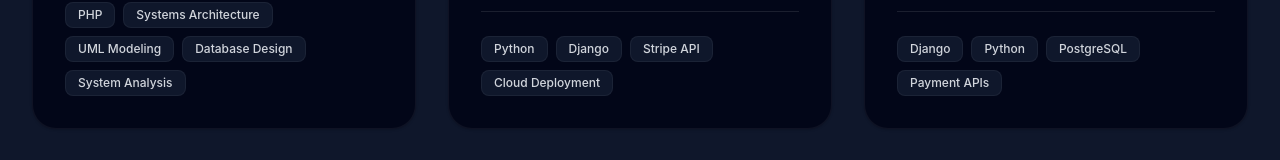
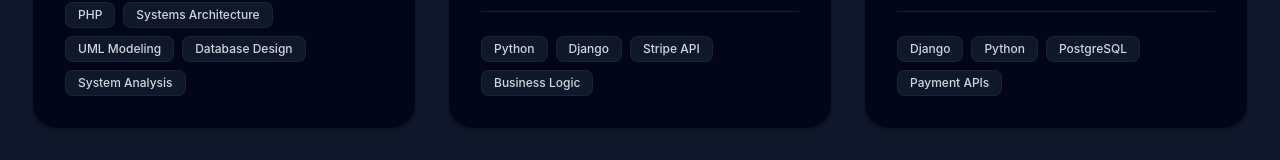
Before and after one commit to samuelopez2010/portfolio, a React (Vite) app: page / in a window 1280 px wide. Shown: the part 4549-4709 px from the top of the page. Built offline with nearby package versions, Linux system fonts and the light colour scheme.

Commit message:
Add vercel.json for SPA routing and update translations

```diff
--- a/src/i18n.js
+++ b/src/i18n.js
@@ -137,7 +137,7 @@
                         "title": "Nexus Auction Marketplace",
                         "role": "Systems Developer",
                         "description": "A live bidding platform where I engineered the backend logic to handle real-time competitive bidding and secure user authentication. Focused on creating a dynamic database structure for seamless category updates.",
-                        "tech": ["Python", "Django", "Stripe API", "Cloud Deployment"]
+                        "tech": ["Python", "Django", "Stripe API", "Business Logic"]
                     },
                     {
                         "title": "Plus58MD LMS Platform",
@@ -335,7 +335,7 @@
                         "title": "Marketplace de Subastas Nexus",
                         "role": "Desarrollador de Sistemas",
                         "description": "Plataforma de pujas en vivo donde diseñé la lógica backend para manejar pujas competitivas en tiempo real y autenticación segura de usuarios. Enfocado en crear una estructura de base de datos dinámica para actualizaciones de categorías sin interrupciones.",
-                        "tech": ["Python", "Django", "Stripe API", "Despliegue en la Nube"]
+                        "tech": ["Python", "Django", "Stripe API", "lógica de negocios"]
                     },
                     {
                         "title": "Plataforma LMS Plus58MD",
```
Also changed, not shown: vercel.json (added).
